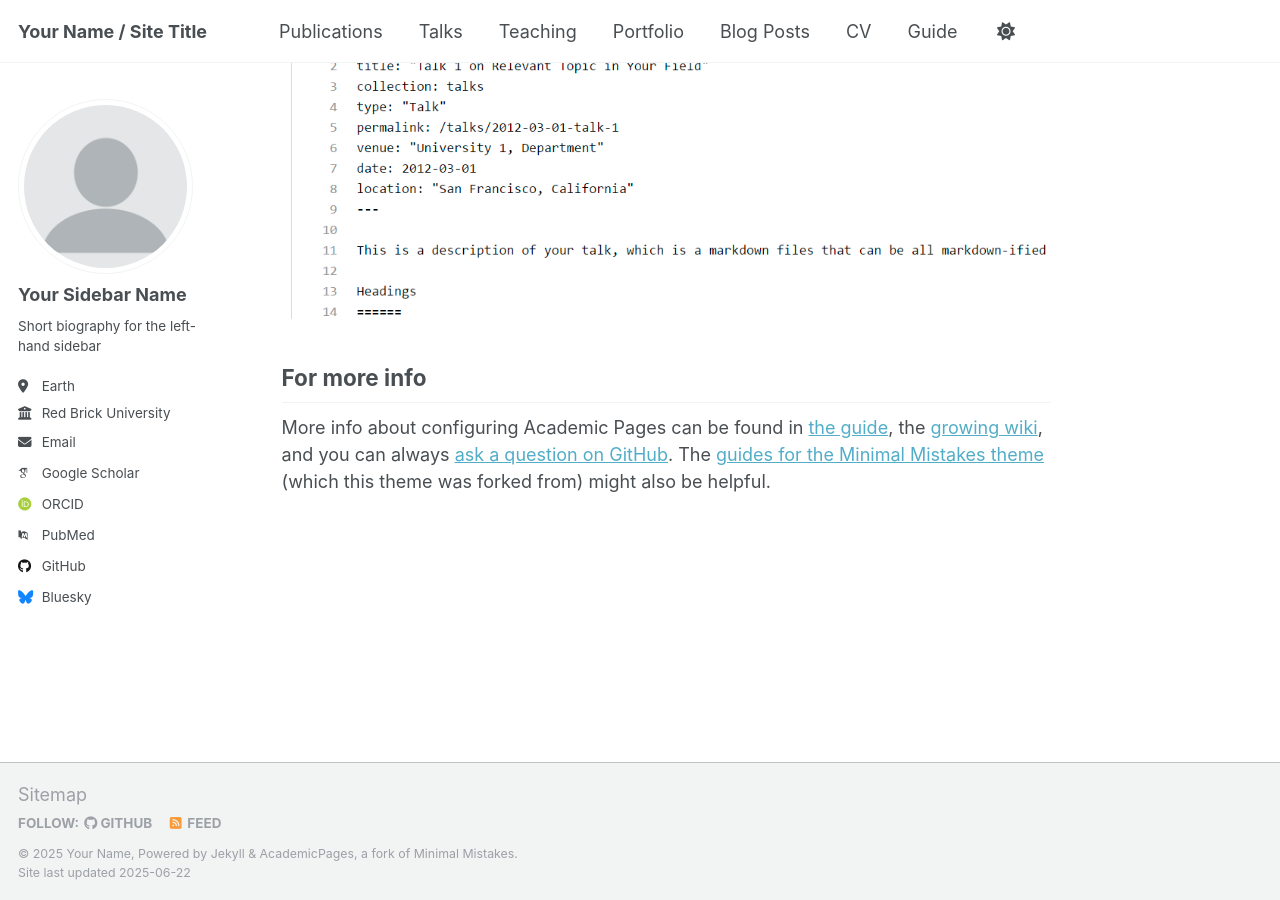
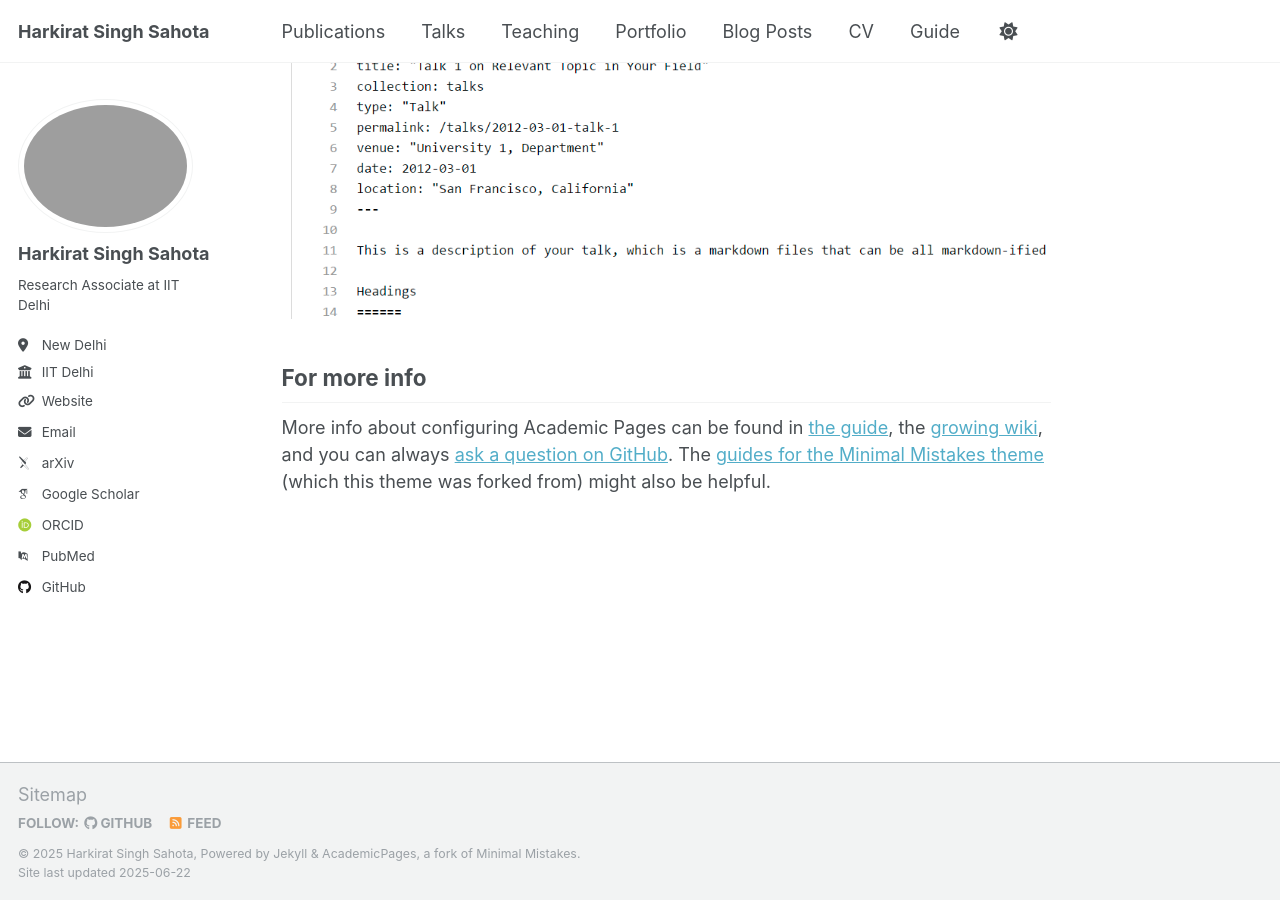
Before and after one commit to harkiratss/harkiratss.github.io, a Jekyll site: the page built from _pages/about.md, in a window 1280 px wide and 900 px high, scrolled down 2636 px. Built offline with Jekyll 4.4.1, drawn with Linux system fonts in a browser that asks for light colours; some web fonts are replaced.

Commit message:
Update _config.yml
Metadata to Site-wide configuration

```diff
--- a/_config.yml
+++ b/_config.yml
@@ -9,34 +9,34 @@
 # Basic Site Settings
 locale                   : "en-US"
 site_theme               : "default"
-title                    : "Your Name / Site Title"
+title                    : "Harkirat Singh Sahota"
 title_separator          : "-"
-name                     : &name "Your Name"
-description              : &description "personal description"
-url                      : https://academicpages.github.io # the base hostname & protocol for your site e.g. "https://[your GitHub username].github.io" or if you already have some other page hosted on Github then use "https://[your GitHub username].github.io/[Your Repo Name]"
+name                     : &name "Harkirat Singh Sahota"
+description              : &description "Research Associate at IIT Delhi"
+url                      : https://HSSahota.github.io # the base hostname & protocol for your site e.g. "https://[your GitHub username].github.io" or if you already have some other page hosted on Github then use "https://[your GitHub username].github.io/[Your Repo Name]"
 baseurl                  : "" # the subpath of your site, e.g. "/blog"
-repository               : "academicpages/academicpages.github.io"
+repository               : "HSSahota.github.io"
 
 # Site Author - The following control what appear as part of the author content on the side bar.
 #               If a field is blank the icon and link will not appear, otherwise it will be shown.
 #               Additional customization can be done by editing /_includes/author-profile.html
 author:
   # Biographic information
-  avatar           : "profile.png"
-  name             : "Your Sidebar Name"
-  pronouns         : # example: "she/her"
-  bio              : "Short biography for the left-hand sidebar"
-  location         : "Earth"
-  employer         : "Red Brick University"
-  uri              : # URL
-  email            : "none@example.org"
+  avatar           : "Sahota_Photograph.jpg"
+  name             : "Harkirat Singh Sahota"
+  pronouns         : # example: "he/him"
+  bio              : "Research Associate at IIT Delhi"
+  location         : "New Delhi"
+  employer         : "IIT Delhi"
+  uri              : "https://inspirehep.net/authors/1944232"# URL
+  email            : "harkirat221@gmail.com"
 
   # Academic websites
   academia         : # URL
-  arxiv            : # URL - Update with the correct link to your profile
-  googlescholar    : "https://scholar.google.com/citations?user=PS_CX0AAAAAJ"
+  arxiv            : "https://arxiv.org/search/?query=Sahota%2C+Harkirat+Singh&searchtype=author&source=header" # URL - Update with the correct link to your profile
+  googlescholar    : "https://scholar.google.com/citations?user=gyMNJ68AAAAJ"
   impactstory      : # URL
-  orcid            : "http://orcid.org/yourorcidurl"
+  orcid            : "https://orcid.org/0000-0002-9389-0932"
   semantic         : # URL
   pubmed           : "https://www.ncbi.nlm.nih.gov/pubmed/?term=john+snow"
   researchgate     : # URL
@@ -46,12 +46,12 @@ author:
   bitbucket        : # Username - Update with your username on the site
   codepen          : # Username
   dribbble         : # Username
-  github           : "academicpages"
+  github           : "harkiratss"
   kaggle           : # Username
   stackoverflow    : # User number or user number and name (i.e., use "1" or "1/jeff-atwood")
 
   # Social media
-  bluesky          : "bsky.app" # Replace this with you Bluesky username
+  bluesky          : # Replace this with you Bluesky username
   facebook         : # Username
   flickr           : # Username
   foursquare       : # Username
```
